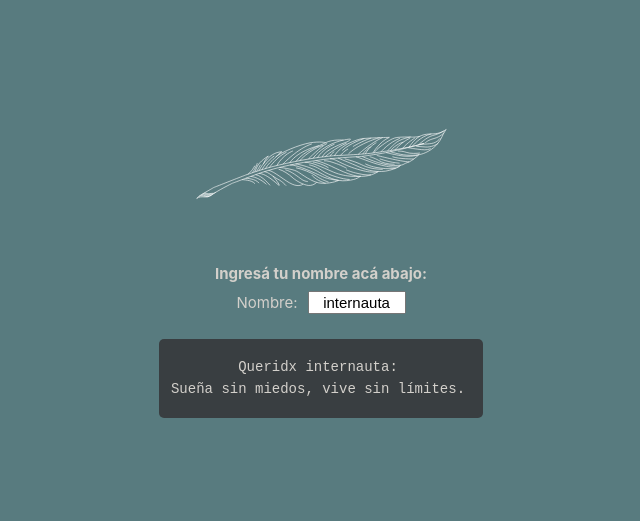
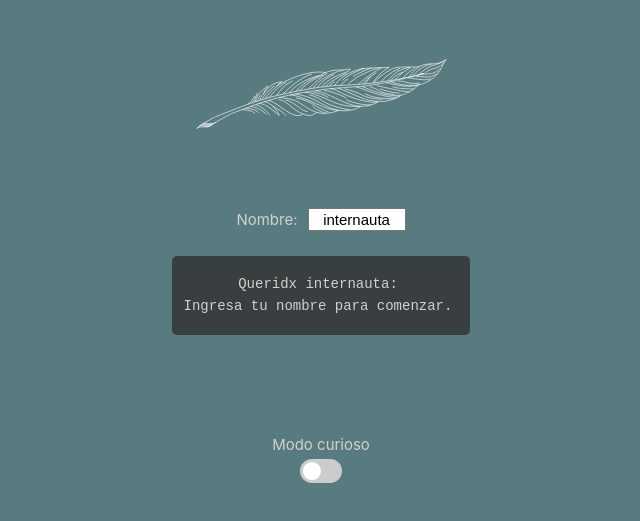
Before and after one commit to martingetzel/parcial-is, a React (Create React App) app: page / in a window 1280 px wide. Shown: the part 159-680 px from the top of the page, without its empty margins (319-959 px from the left). Built offline with nearby package versions, Linux system fonts and the light colour scheme.

Commit message:
Agregando modo secreto

```diff
--- a/src/App.css
+++ b/src/App.css
@@ -2,9 +2,17 @@
   text-align: center;
 }
 
+
 .App-logo {
   height: 25vmin;
   rotate: 30deg;
+  pointer-events: none;
+  color: white;
+}
+
+.App-logo.secreto {
+  height: 25vmin;
+  rotate: 0deg;
   pointer-events: none;
   color: white;
 }
@@ -15,7 +23,7 @@
   }
 }*/
 
-.App-header {
+.App {
   background: #587B7F none repeat scroll 0% 0%;
   min-height: 100vh;
   display: flex;
@@ -24,6 +32,17 @@
   justify-content: center;
   font-size: calc(10px + 2vmin);
   color: #D3D0CB;
+}
+
+.App.secreto {
+  background-image: url('./fondo.jpg');
+  min-height: 100vh;
+  display: flex;
+  flex-direction: column;
+  align-items: center;
+  justify-content: center;
+  font-size: calc(10px + 2vmin);
+  color: #FCE11A;
 }
 
 .App-link {
@@ -56,3 +75,73 @@
   color: #D3D0CB !important;
   background-color: #393e41 !important;
 }
+
+
+ /* The switch - the box around the slider */
+ .switch {
+  position: relative;
+  display: inline-block;
+  width: 60px;
+  height: 34px;
+  scale: 70%;
+}
+
+/* Hide default HTML checkbox */
+.switch input {
+  opacity: 0;
+  width: 0;
+  height: 0;
+}
+
+/* The slider */
+.slider {
+  position: absolute;
+  cursor: pointer;
+  top: 0;
+  left: 0;
+  right: 0;
+  bottom: 0;
+  background-color: #ccc;
+  -webkit-transition: .4s;
+  transition: .4s;
+}
+
+.slider:before {
+  position: absolute;
+  content: "";
+  height: 26px;
+  width: 26px;
+  left: 4px;
+  bottom: 4px;
+  background-color: white;
+  -webkit-transition: .4s;
+  transition: .4s;
+}
+
+input:checked + .slider {
+  background-color: #FCE11A;
+}
+
+input:focus + .slider {
+  box-shadow: 0 0 1px #FCE11A;
+}
+
+input:checked + .slider:before {
+  -webkit-transform: translateX(26px);
+  -ms-transform: translateX(26px);
+  transform: translateX(26px);
+}
+
+/* Rounded sliders */
+.slider.round {
+  border-radius: 34px;
+}
+
+.slider.round:before {
+  border-radius: 50%;
+}
+
+.boton {
+  margin-top: 100px;
+  font-size: 15px;
+}
--- a/src/App.js
+++ b/src/App.js
@@ -1,19 +1,19 @@
 import logo from './logo.svg';
 import './App.css';
 import { useState } from 'react';
-import FraseAleatoria from './generador.js';
+import { FraseElegida } from './generador.js';
+import Secreto from './nuevafeature.js';
+
 
 function App() {
 
   const [nombre,setNombre] = useState('internauta');
 
   return (
-    <div className="App">
+    <div className="App cambiable">
       <header className="App-header">
-        <img src={logo} className="App-logo" alt="logo" />
-        <div style={{fontSize: 15, fontWeight: "bold"}}>
-          Ingresá tu nombre acá abajo:
-        </div>
+        <img src={logo} className="App-logo cambiable" alt="logo" />
+
         <div>
           <label id='nombre-label' style={{fontSize: 15}}>Nombre:</label>
           <input
@@ -24,17 +24,27 @@ function App() {
             onChange={event => setNombre(event.target.value)}
           />
 
-          <div className='frase' >
+          <div className='frase cambiable' id='frase'>
             Queridx {nombre}:
             <div>
-              <FraseAleatoria />.
+              <FraseElegida />.
             </div>
           </div>
-
         </div>
       </header>
+      <footer>
+        <div class="boton">
+            Modo curioso
+            <br/>
+            <label class="switch">
+              <input type="checkbox" onClick={event => Secreto()}/>
+              <span class="slider round"></span>
+            </label>
+          </div>
+      </footer>
     </div>
   );
 }
 
+
 export default App;
--- a/src/generador.js
+++ b/src/generador.js
@@ -1,4 +1,4 @@
-export default function FraseAleatoria() {
+function FraseAleatoria() {
 
     var frases = [
     'Un sueño no se hace realidad por arte de magia, necesita sudor, determinación y trabajo duro',
@@ -52,3 +52,51 @@ export default function FraseAleatoria() {
     return(frase);
 
   }
+
+function FraseSecreta() {
+    var frases = [
+        'Que la fuerza esté contigo… siempre',
+        'Deja que el pasado muera. Mátalo, si es necesario',
+        'Si sacrificamos nuestro código, incluso por la victoria, podemos perder lo que es más importante, nuestro honor',
+        'Concéntrate en el momento. Siente, no pienses, usa tu instinto',
+        'Mucho que aprender todavía tienes',
+        'Recuerda: tu enfoque determina tu realidad',
+        'En mi experiencia, no existe la suerte',
+        'Las guerras no hacen grande a uno',
+        'Debes desaprender lo que has aprendido',
+        'Luz. Oscuridad. Todo depende del equilibrio',
+        'Las rebeliones se basan en la esperanza',
+        'No estamos solos. Las buenas personas lucharán si las lideramos',
+        'Tus ojos pueden engañarte; no confíes en ellos',
+        '¿Quién es más necio: el necio o el necio que le sigue?',
+        'Difícil de ver; siempre en movimiento es el futuro',
+        'Entrénate para dejar ir todo lo que temes perder',
+        'La vida no está exenta de dolor, pero es importante que sepamos manejar esa emoción, como la alegría, la confusión o triunfo. La vida es más que el tiempo que pasa antes de la muerte; es la suma y el total de todo lo que hacemos con él',
+        'Te sientes vacío. Te sientes solo. Casi asustado, pero también fuerte, ¿no?  Eres libre y eso puede ser solitario, vacío y aterrador. Pero también es poderoso',
+        'Cuanto más grande es la galaxia, más dulce es el regreso a casa',
+        'Morir por tu pueblo es un gran sacrificio, vivir por tu pueblo es un sacrificio aún mayor. Yo elijo vivir por mi pueblo. ¿Qué elige usted?'
+    ];
+
+        var num = Math.floor(Math.random()*frases.length);
+        const frase = frases[num];
+
+        return(frase);
+  }
+
+function FraseElegida() {
+    var element = document.getElementById('frase');
+    if (element == null) {
+        return 'Ingresa tu nombre para comenzar'
+    } else {
+        console.log(element.classList);
+        if (element.classList.contains('secreto')){
+            return FraseSecreta();
+        } else {
+            return FraseAleatoria();
+        }
+    }
+}
+
+module.exports = {
+    FraseElegida:FraseElegida
+}
--- /dev/null
+++ b/src/nuevafeature.js
@@ -0,0 +1,16 @@
+import logosecreto from './logo-secreto.svg';
+import logocomun from './logo.svg';
+
+export default function Secreto() {
+    var i;
+    const elementos = (document.getElementsByClassName("cambiable"));
+    for (i = 0; i < elementos.length; i++) {
+        elementos[i].classList.toggle('secreto');
+    }
+    const logo = document.getElementsByClassName("App-logo");
+    if (logo[0].classList.contains('secreto')) {
+        logo[0].setAttribute("src", logosecreto);
+    } else {
+        logo[0].setAttribute("src", logocomun);
+    }
+  }
```
Also changed, not shown: src/fondo.jpg (added), src/logo-secreto.svg (added).
